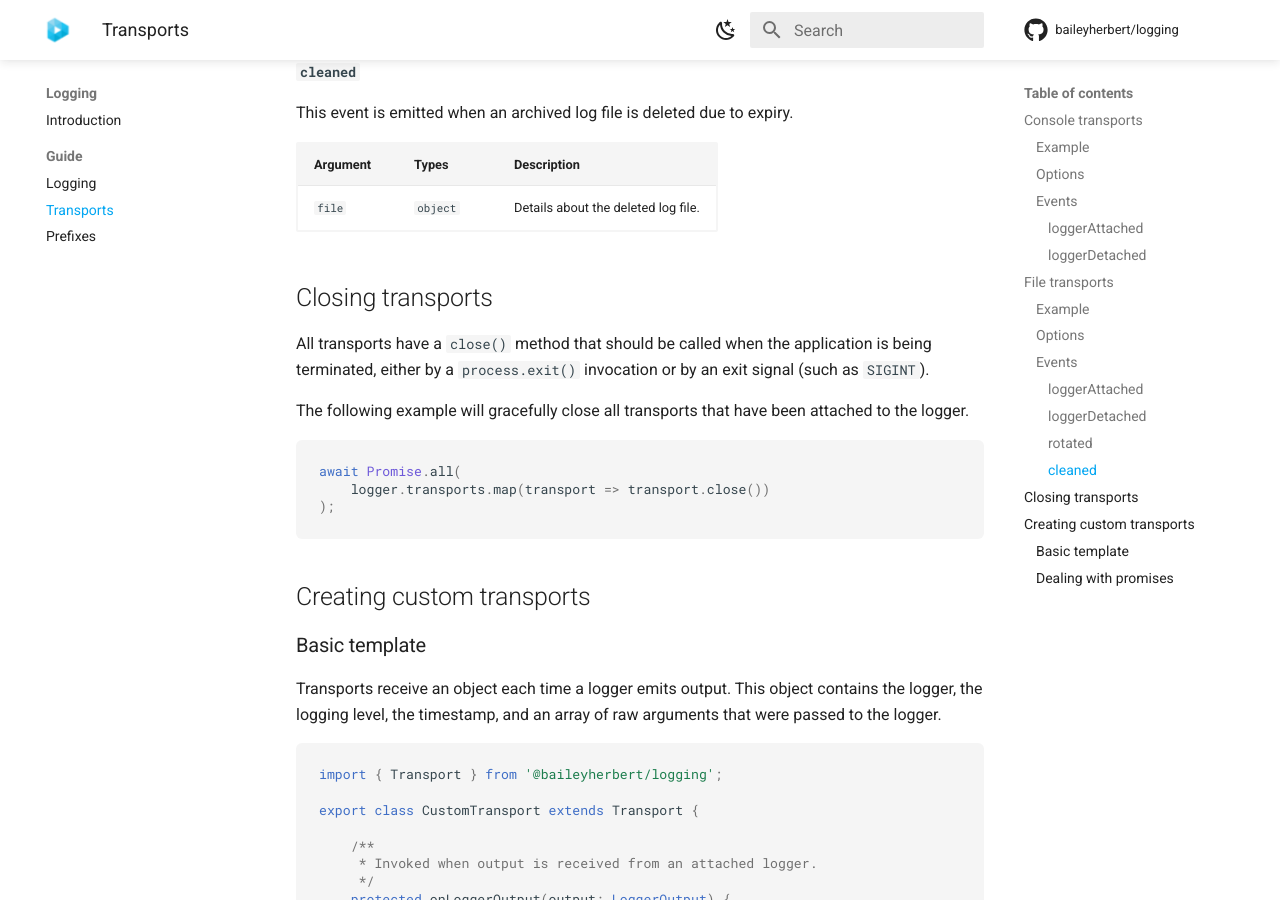
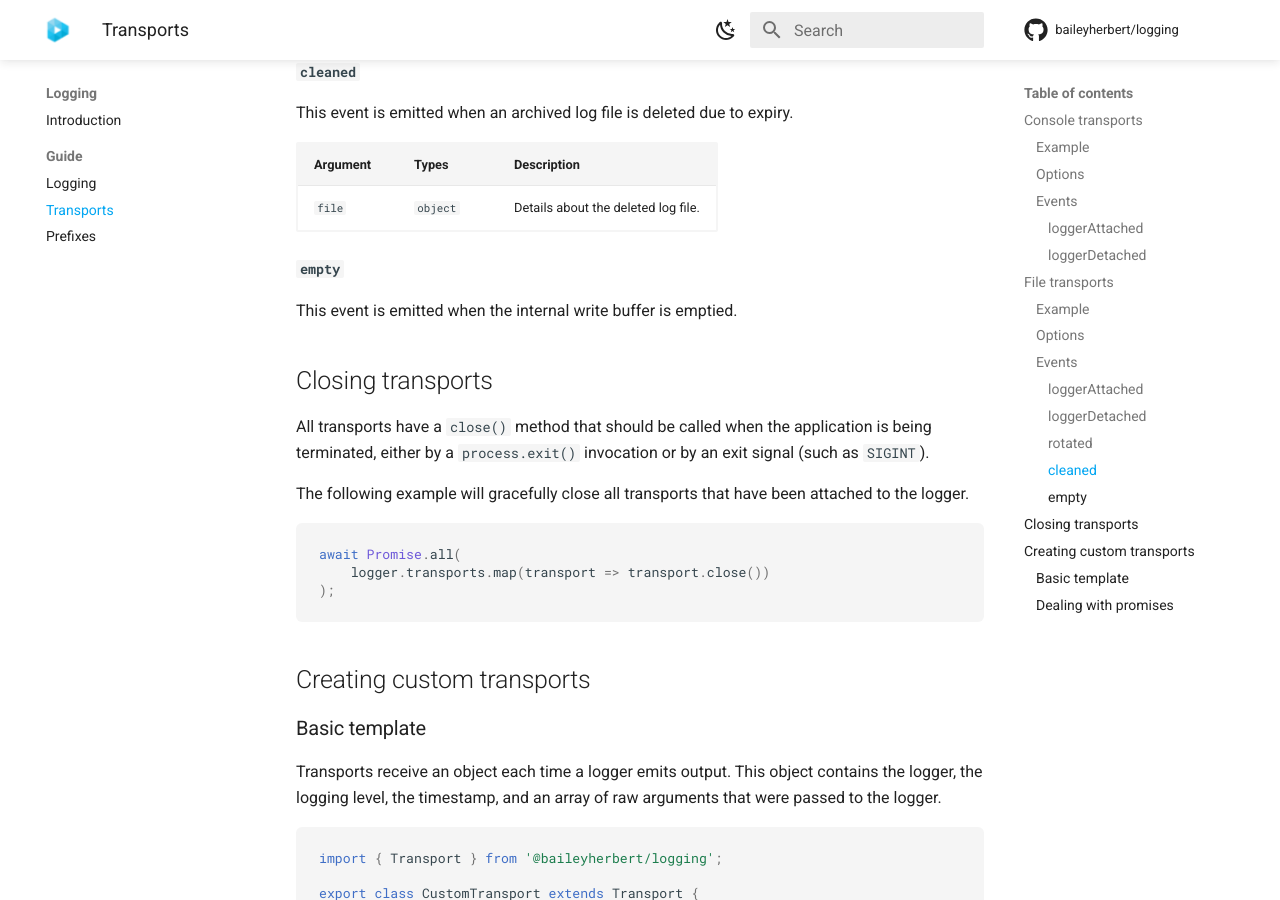
Before and after one commit to baileyherbert/logging, an MkDocs documentation site: the page built from docs/guide/transports.md, in a window 1280 px wide and 900 px high, scrolled down 3316 px. Built offline with MkDocs 1.6.1 and Material for MkDocs 9.7.7, drawn with Linux system fonts in a browser that asks for light colours; the version menu is left out.

Commit message:
Add documentation for the empty event

```diff
--- a/docs/guide/transports.md
+++ b/docs/guide/transports.md
@@ -121,6 +121,10 @@ This event is emitted when an archived log file is deleted due to expiry.
 | -------- | -------- | ----------------------------------- |
 | `file`   | `object` | Details about the deleted log file. |
 
+#### `empty`
+
+This event is emitted when the internal write buffer is emptied.
+
 ## Closing transports
 
 All transports have a `close()` method that should be called when the application is being terminated, either by a
```
